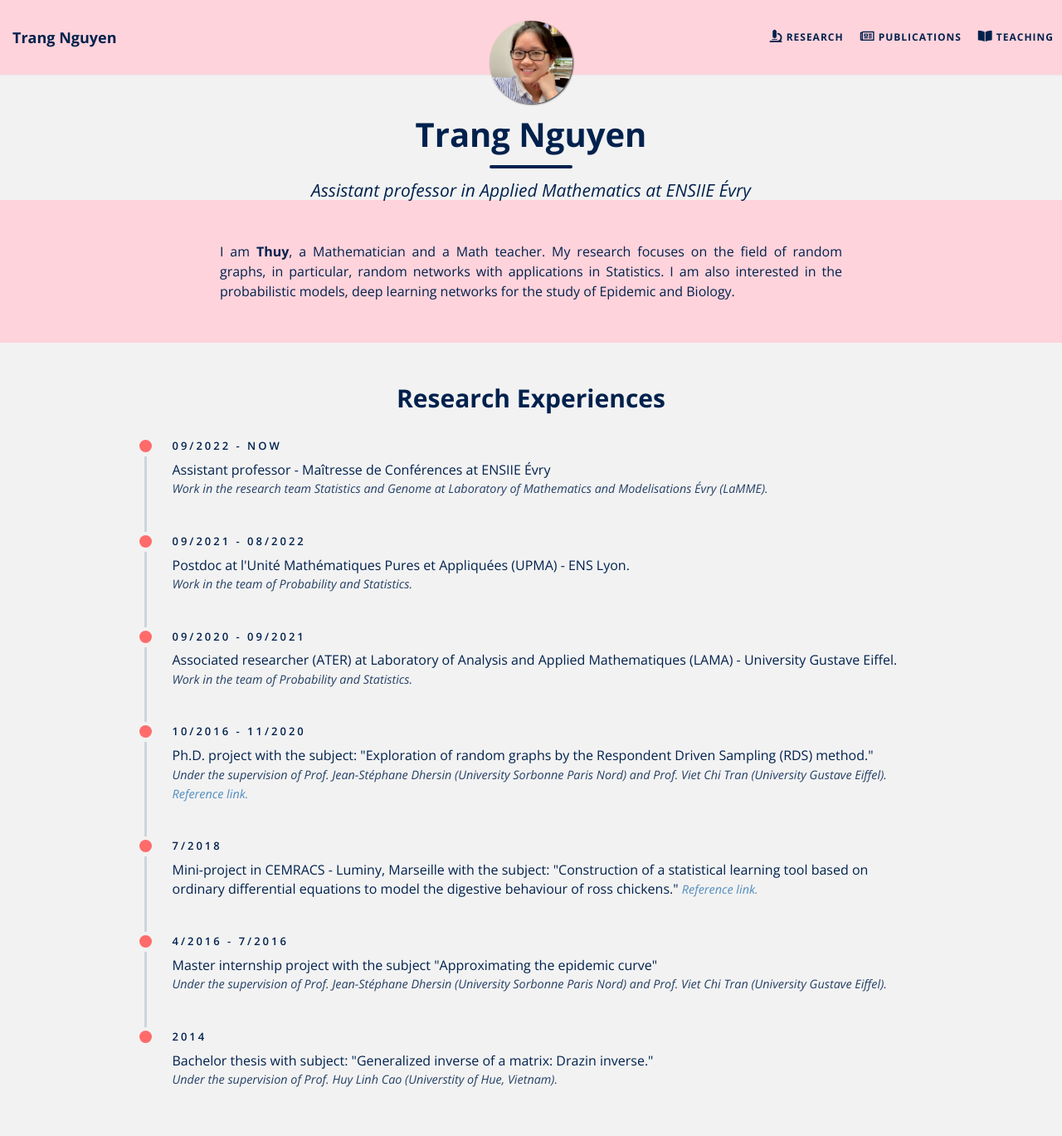
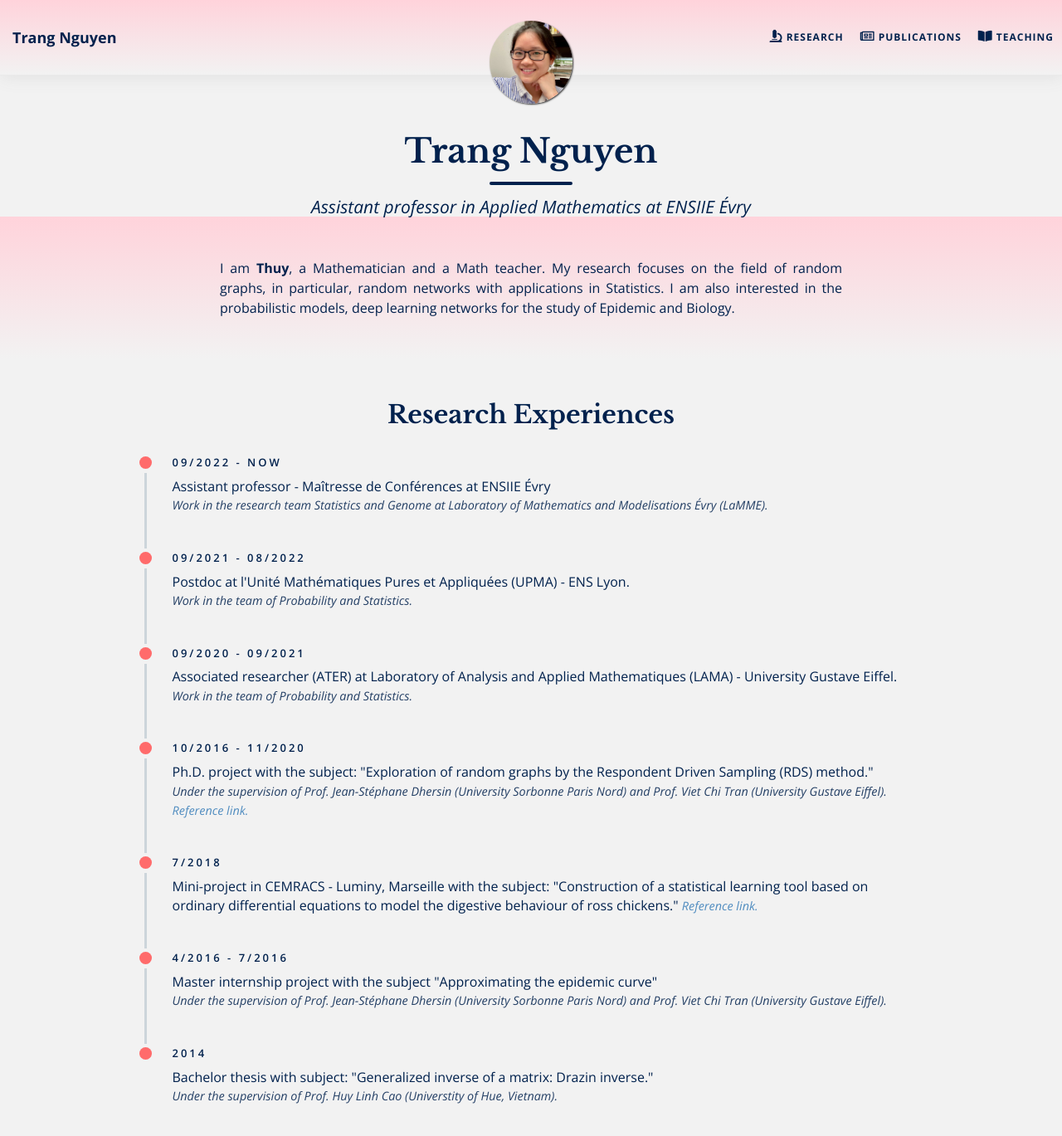
Before and after one commit to daitrangng/daitrangng.github.io, a Jekyll site: the page built from index.md, in a window 1280 px wide and 1400 px high. Shown: the top 1369 px of the window at 83% size. Built offline with Jekyll 4.4.1, drawn with Linux system fonts in a browser that asks for light colours; some of the changed text lies outside the part shown.

Commit message:
apply gradient

```diff
--- a/_data/settings.yml
+++ b/_data/settings.yml
@@ -3,8 +3,8 @@ site:
   description: Assistant professor in Applied Mathematics at ENSIIE Évry
 
 author:
-  name: Thuy VO
-  email: thiphuongthuy_dot_vo_at_ensiie.fr
+  name: Trang Nguyen
+  email: ha2288@wayne.edu
   avatar: "/img/avatar-icon.jpg"
 
 navbar-links:
--- a/css/custom.scss
+++ b/css/custom.scss
@@ -15,11 +15,12 @@
   //-- https://coolors.co/palettes/popular/pink
   // --main-bg: #ffe5ec;
   // --main-dark: #fb6f92;
+  --main-dark: #e7577b; // modified from above
 
   //-- https://www.moonpig.com/uk/
   --main-bg: #ffd3db;
   --main-color: #00214d;
-  --main-dark: #C22E50;
+  // --main-dark: #C22E50;
 }
 
 body {
@@ -54,11 +55,23 @@ a:focus {
 }
 
 .navbar-custom {
-  background-color: var(--main-bg);
+  // background-color: var(--main-bg);
+  background: linear-gradient(180deg, var(--main-bg) 0%, var(--main-bg-2) 100%);
+  box-shadow: 1px 1px 20px 0px #dfdfdf;
 }
 
 .alt-color:nth-child(odd) {
-  background-color: var(--main-bg);
+  // background-color: var(--main-bg);
+  background: linear-gradient(180deg, var(--main-bg) 0%, var(--main-bg-2) 100%);
+}
+
+footer {
+  box-shadow: 1px 1px 20px 0px #dfdfdf;
+  // background: linear-gradient(0deg, var(--main-bg) 0%, var(--main-bg-2) 100%);
+}
+
+.intro-header .page-heading {
+  margin-top: 3rem;
 }
 
 // ------
--- a/css/main.css
+++ b/css/main.css
@@ -119,7 +119,8 @@ p {
   margin: 30px 0;
 }
 h1,h2,h3,h4,h5,h6 {
-  font-family: 'Open Sans', 'Helvetica Neue', Helvetica, Arial, sans-serif;
+  /* font-family: 'Open Sans', 'Helvetica Neue', Helvetica, Arial, sans-serif; */
+  font-family: 'Libre Baskerville', serif;
 }
 h1,h2{
   font-weight: 800;
```
